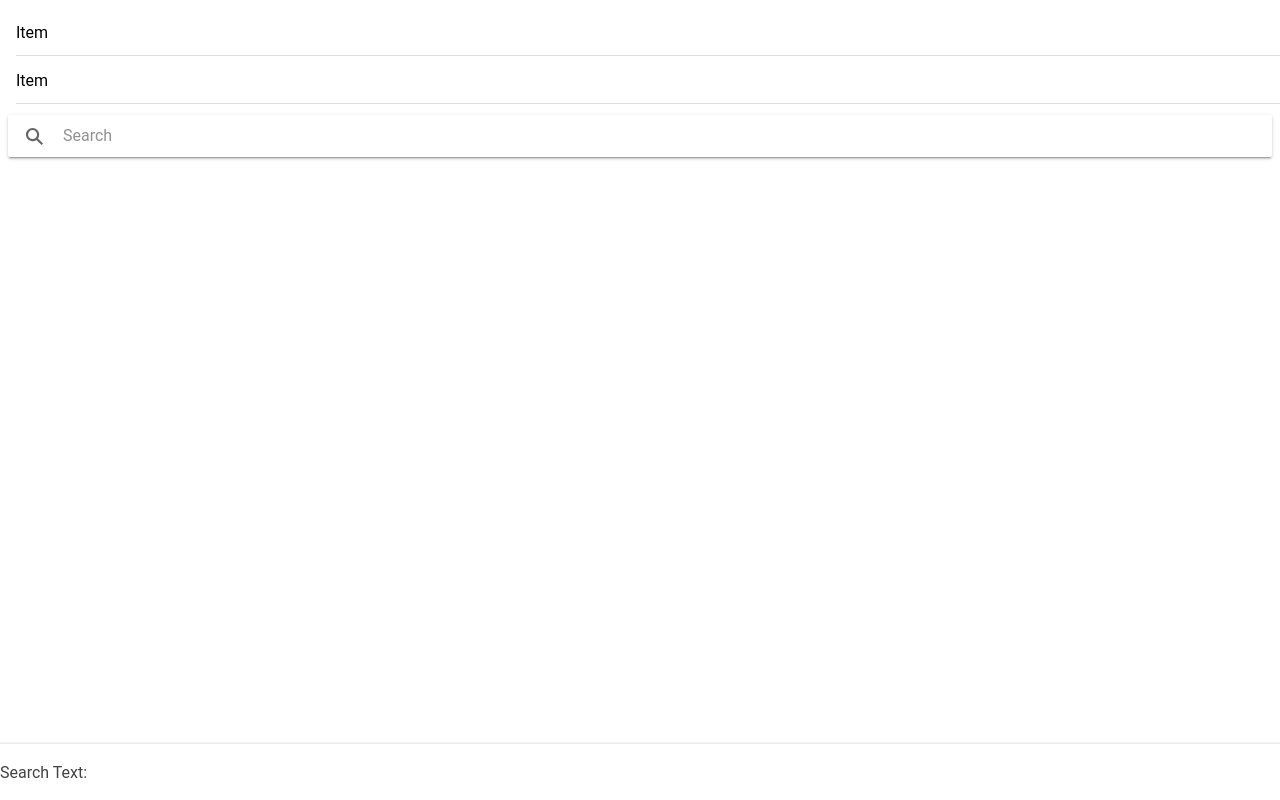
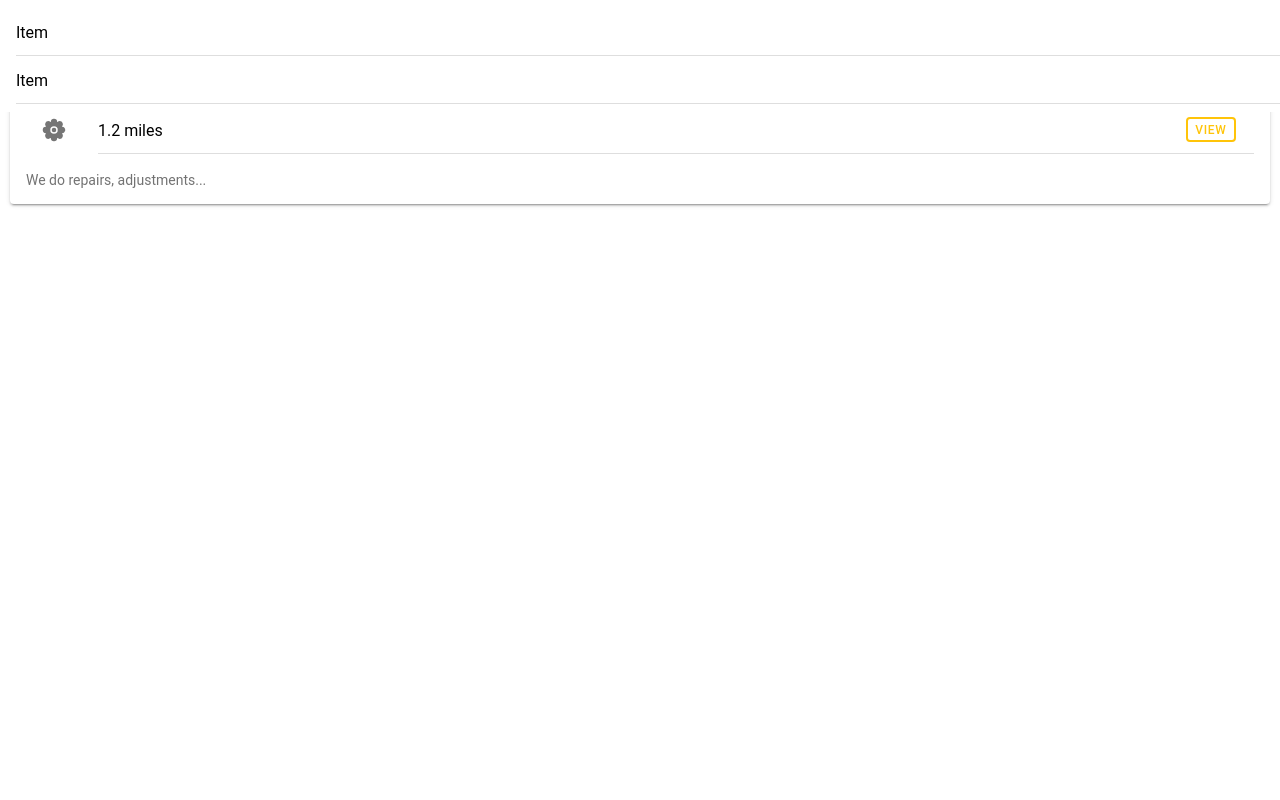
Before and after one commit to anindita/stitch, a React (Create React App) app: page / in a window 1280 px wide. Built offline with nearby package versions, Linux system fonts and the light colour scheme.

Commit message:
Added a card

```diff
--- a/src/App.tsx
+++ b/src/App.tsx
@@ -21,12 +21,17 @@ import '@ionic/react/css/display.css';
 
 /* Theme variables */
 import './theme/variables.css';
-import BasicSearchBar from "./pages/BasicSearchBar";
+import BasicSearchBar from "./components/BasicSearchBar";
+import CardExamples from "./components/CardExamples";
 
 const App: React.FC = () => (
   <IonApp>
       {/*-- Search Bar --*/}
       <BasicSearchBar> </BasicSearchBar>
+
+      {/*-- User Card --*/}
+      <CardExamples> </CardExamples>
+
     {/*-- List of Sliding Items --*/}
     <IonList>
       <IonItemSliding>
--- /dev/null
+++ b/src/components/CardExamples.tsx
@@ -0,0 +1,32 @@
+import React from 'react';
+import { IonContent, IonHeader, IonPage, IonTitle, IonToolbar, IonCard, IonCardHeader, IonCardTitle, IonCardContent, IonItem, IonIcon, IonLabel, IonButton } from '@ionic/react';
+import {flower} from 'ionicons/icons';
+
+export const CardExamples: React.FC = () => {
+    return (
+        <IonPage>
+            <IonHeader>
+                <IonToolbar>
+                    <IonTitle>CardExamples</IonTitle>
+                </IonToolbar>
+            </IonHeader>
+            <IonContent>
+                <IonCard>
+                    <IonCardHeader>
+                        <IonCardTitle>Radhika's Boutique</IonCardTitle>
+                        <IonItem>
+                            <IonIcon icon={flower} slot="start" />
+                            <IonLabel>1.2 miles</IonLabel>
+                            <IonButton fill="outline" slot="end">View</IonButton>
+                        </IonItem>
+                    </IonCardHeader>
+                    <IonCardContent>
+                        We do repairs, adjustments...
+                    </IonCardContent>
+                </IonCard>
+            </IonContent>
+        </IonPage>
+    );
+};
+
+export default CardExamples
```
Also changed, not shown: src/components/BasicSearchBar.tsx (renamed from src/pages/BasicSearchBar.tsx).
